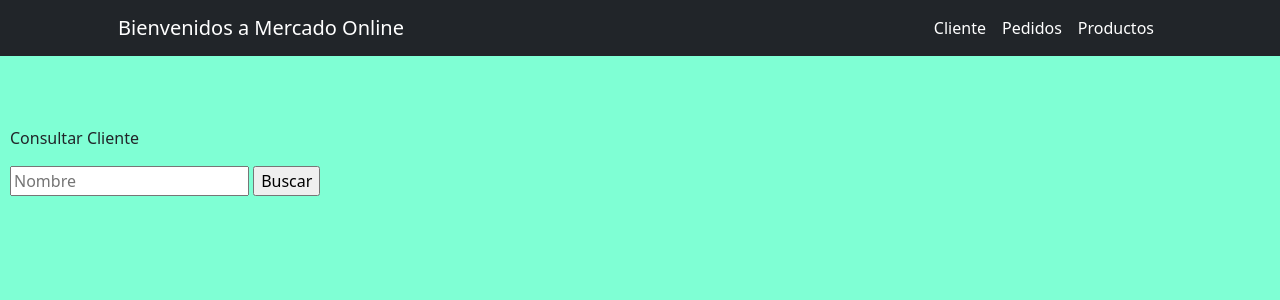
After one commit to jaznarez/TerceraEntrega_JimenaAznarez, a Django app: page /MercadoApp/getCliente/ in a window 1280 px wide. The commit adds this page. Shown: the top 300 px of the page. Run offline with Django 4.2, Linux system fonts and the light colour scheme; some libraries are stand-ins or nearby versions.

Commit message:
busqueda formulario

```diff
--- a/MercadoApp/templates/MercadoApp/Cliente.html
+++ b/MercadoApp/templates/MercadoApp/Cliente.html
@@ -3,16 +3,16 @@
     {% load static %}
 
         {% block contenidoQueCambia %}
-        <div class="componenteEntregables">
-            <p>Hola soy un Cliente</p>
-            <div class="card" style="width: 18rem;">
-                <img src="..." class="card-img-top" alt="...">
-                <div class="card-body">
-                    <h5 class="card-title">Nombre Cliente</h5>
-                    <p class="card-text">Some quick example text to build on the card title and make up the bulk of the card's content.</p>
-                    <a href="#" class="btn btn-primary">Editar</a>
-                </div>
+            <div class="formClienteFormulario">
+            <p></p>
+                {% block clienteFormulario %}
+                {% endblock %}
+
             </div>
-        </div>
+            <div class="formGetCliente">
+                <p></p>
+                {% block getCliente %}
+                {% endblock %}
+            </div>
         {% endblock %}
 </div>
--- /dev/null
+++ b/MercadoApp/templates/MercadoApp/getCliente.html
@@ -0,0 +1,20 @@
+<div>
+    {% extends "MercadoApp/Cliente.html" %}
+    {% load static %}
+
+        {% block getCliente %}
+            <p>Consultar Cliente</p>
+            <form action="/MercadoApp/buscarCliente/" method="GET">
+                <input placeholder="Nombre" type="text" name="nombre" id="nombre">
+                <input type="submit" value="Buscar">
+            </form>
+
+            {% if cliente %}
+                {% for i in cliente %}
+                    <li> {{i.nombre}} </li>
+                    <li> {{i.apellido}} </li>
+                    <li> {{i.email}} </li>
+                {% endfor %}
+            {% endif %}
+        {% endblock %}
+</div>
--- a/MercadoApp/urls.py
+++ b/MercadoApp/urls.py
@@ -1,11 +1,13 @@
 from django.urls import path, include
-from MercadoApp.views import inicio, Cliente, Productos, Pedidos, clienteFormulario
+from MercadoApp.views import inicio, Cliente, Productos, Pedidos, clienteFormulario, getCliente, buscarCliente
 
 urlpatterns = [
     path("inicio/", inicio),
     path("Cliente/", Cliente, name="Cliente"),
     path("Productos/", Productos, name="Productos"),
     path("Pedidos/", Pedidos, name="Pedidos"),
-    path("clienteFormulario/", clienteFormulario, name="clienteFormulario")
+    path("clienteFormulario/", clienteFormulario, name="clienteFormulario"),
+    path("getCliente/", getCliente, name="getCliente"),
+    path("buscarCliente/", buscarCliente, name="buscarCliente"),
 
 ]
--- a/MercadoApp/views.py
+++ b/MercadoApp/views.py
@@ -1,6 +1,7 @@
 from http.client import HTTPResponse
 from django.shortcuts import render
 from MercadoApp.models import Cliente
+from MercadoApp.forms import formClienteFormulario
 
 def inicio(request):
     return render(request, "MercadoApp/inicio.html")
@@ -15,11 +16,35 @@ def Pedidos(request):
     return render(request, "MercadoApp/Pedidos.html")
 
 def clienteFormulario(request):
-    if request.method =="POST":#metodo POST se relaciona a un forumlario que se genera
-        cliente = Cliente(nombre=request.POST["Nombre"], apellido=request.POST["Apellido"],email=request.POST["Email"],telefono=request.POST["Telefono"],edad=request.POST["Edad"])
+    if request.method =="POST":
+        miFormulario = formClienteFormulario(request.POST)
+        print(miFormulario)
+        if miFormulario.is_valid:
+            data = miFormulario.cleaned_data
+            cliente = Cliente(nombre=data["nombre"], apellido=data["apellido"],email=data["email"],telefono=data["telefono"],edad=data["edad"])
+            cliente.save()
+            return render(request, "MercadoApp/inicio.html")
+    else:
+        miFormulario = formClienteFormulario()
+
+    return render(request, "MercadoApp/clienteFormulario.html", {"miFormulario":miFormulario})
+
+
+    """if request.method =="POST":#metodo POST se relaciona a un forumlario que se genera
+        cliente = Cliente(nombre=request.POST["nombre"], apellido=request.POST["apellido"],email=request.POST["email"],telefono=request.POST["telefono"],edad=request.POST["edad"])
         cliente.save()
         return render(request, "MercadoApp/inicio.html")
-    return render(request, "MercadoApp/clienteFormulario.html")
+    return render(request, "MercadoApp/clienteFormulario.html")"""
 
+def getCliente(request):
+    return render(request, "MercadoApp/getCliente.html")
 
+def buscarCliente(request):
+    if request.GET["nombre"]:
+        nombre = request.GET["nombre"]
+        cliente = Cliente.objects.filter(nombre = nombre)
+        return render(request, "MercadoApp/getCliente.html", {"cliente": cliente})
+    else:
+        respuesta ="No se enviaron datos"
+    return HTTPResponse(respuesta)
 # Create your views here.
```
Also changed, not shown: MercadoApp/forms.py (+7 -4 lines), MercadoApp/templates/MercadoApp/clienteFormulario.html (+6 -3 lines).
